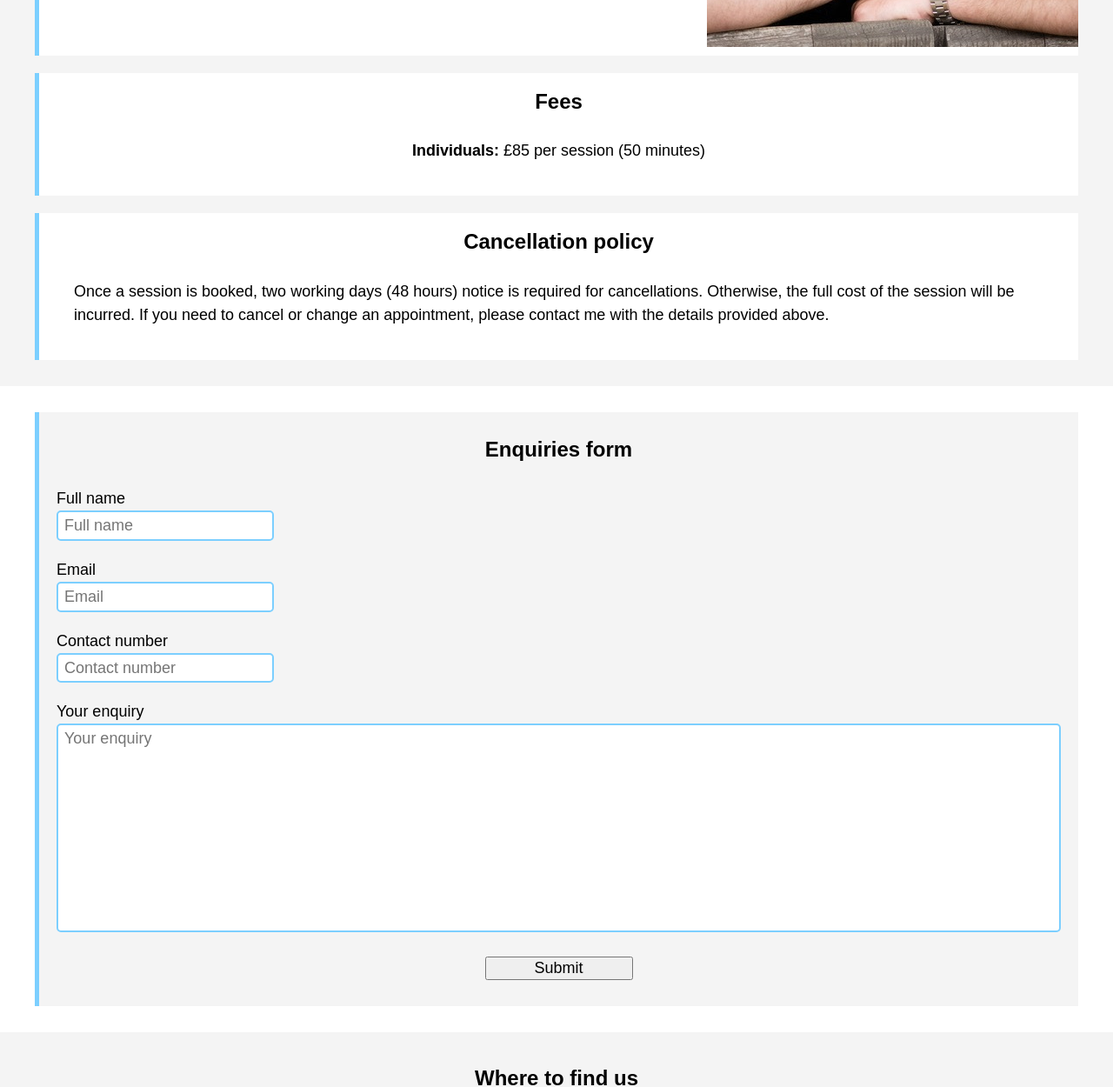
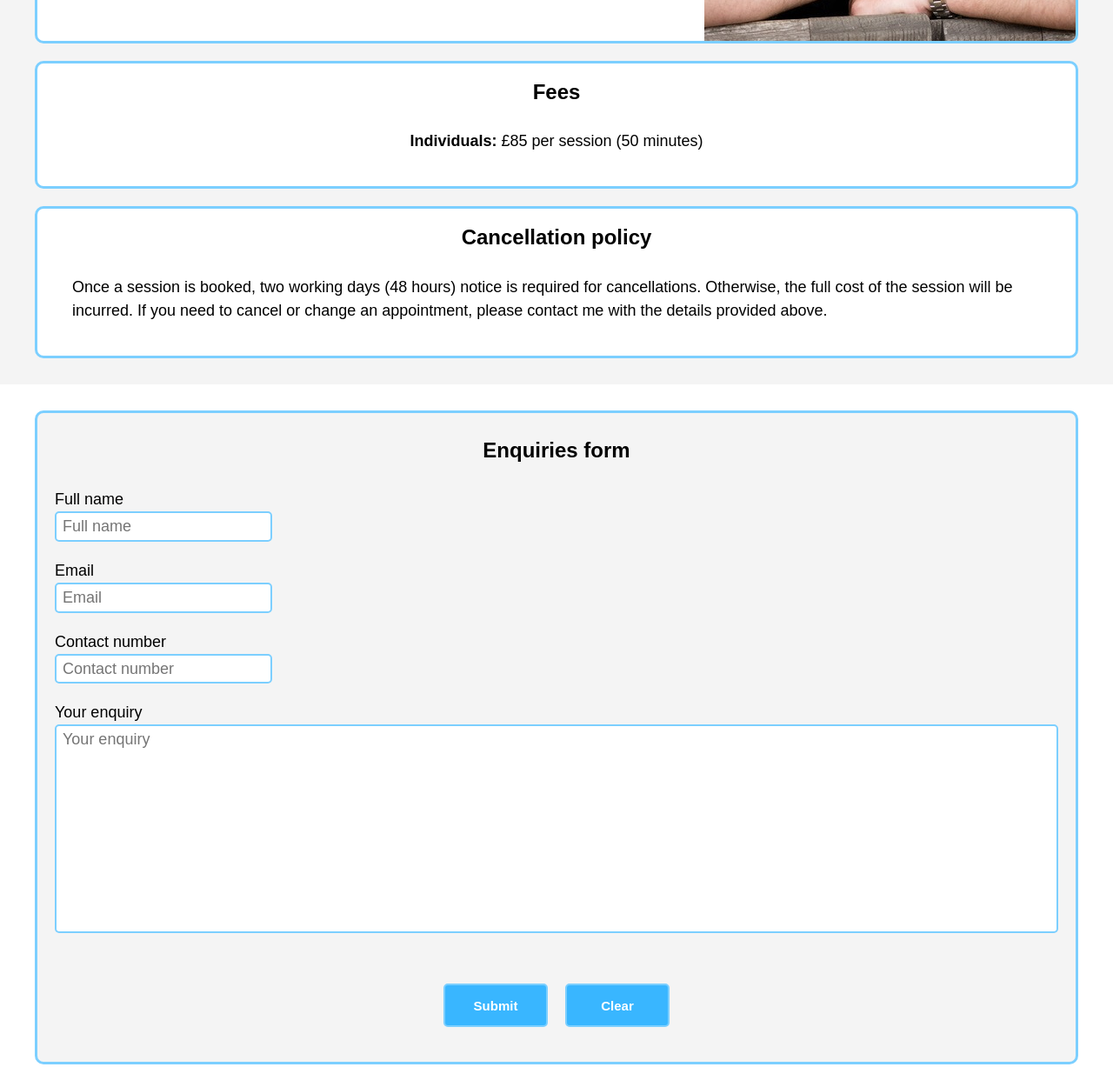
Before and after one commit to SasanTazayoni/integrate-therapy, a React (Vite) app: page /contact in a window 1280 px wide. Shown: the part 709-1959 px from the top of the page at 87% size. Built offline with nearby package versions, Linux system fonts and the light colour scheme; a web font is replaced by a local one.

Commit message:
Update styles for Contact page

```diff
--- a/src/assets/css/styles.css
+++ b/src/assets/css/styles.css
@@ -639,47 +639,19 @@ a:hover {
   margin: 4rem 0;
 }
 
-@media screen and (max-width: 360px) {
-  .container--white {
-    border-left: 2px solid var(--color-border);
-  }
-
-  .container--grey {
-    border-left: 2px solid var(--color-border);
-  }
-
-  .block--top {
-    padding-top: 8rem;
-  }
-
-  .container__buttons {
-    flex-direction: column;
-  }
-}
-
 @media screen and (min-width: 470px) {
   .container--buttons {
     flex-direction: row;
   }
 }
 
-@media screen and (min-width: 361px) and (max-width: 767px) {
-  .container--white {
-    border-left: 3px solid var(--color-border);
-  }
-
-  .container--grey {
-    border-left: 3px solid var(--color-border);
-  }
-}
-
 @media screen and (min-width: 768px) {
   .container--large {
     max-width: 85vw;
   }
 }
 
-@media screen and (min-width: 768px) and (max-width: 1023px) {
+@media screen and (max-width: 1024px) {
   .container--white {
     border-left: 4px solid var(--color-border);
   }
@@ -693,11 +665,35 @@ a:hover {
   .hobbies__container {
     gap: 0;
   }
+
+  .container--white {
+    border-left: 3px solid var(--color-border);
+  }
+
+  .container--grey {
+    border-left: 3px solid var(--color-border);
+  }
 }
 
 @media screen and (max-width: 360px) {
   .hobbies__container {
     display: none;
+  }
+
+  .container--white {
+    border-left: 2px solid var(--color-border);
+  }
+
+  .container--grey {
+    border-left: 2px solid var(--color-border);
+  }
+
+  .block--top {
+    padding-top: 8rem;
+  }
+
+  .container__buttons {
+    flex-direction: column;
   }
 }
 
@@ -1645,6 +1641,13 @@ a:hover {
 
 /* Contact page */
 
+.contact-card__container {
+  padding: 0;
+  border-radius: 10px;
+  border: 3px solid var(--color-border);
+  overflow: hidden;
+}
+
 .contact__card {
   display: flex;
   flex-direction: column;
@@ -1672,6 +1675,8 @@ a:hover {
 .contact__fees-card {
   margin: 2rem 0;
   padding: 2rem 4rem;
+  border-radius: 10px;
+  border: 3px solid var(--color-border);
 }
 
 .contact__fees-card p {
@@ -1681,10 +1686,17 @@ a:hover {
 .contact__cancellation-card {
   margin: 2rem 0;
   padding: 2rem 4rem;
+  border-radius: 10px;
+  border: 3px solid var(--color-border);
 }
 
 .contact__cancellation-card > p {
   text-align: left;
+}
+
+.contact-form__container {
+  border-radius: 10px;
+  border: 3px solid var(--color-border);
 }
 
 .contact__form-block {
@@ -1707,13 +1719,10 @@ a:hover {
   width: 100%;
 }
 
-.contact__btn-container {
+.contact__form-button-container {
   display: flex;
   justify-content: center;
-}
-
-.contact__submit-btn {
-  width: 170px;
+  margin-top: 1rem;
 }
 
 @media screen and (max-width: 360px) {
--- a/src/pages/Contact.tsx
+++ b/src/pages/Contact.tsx
@@ -1,7 +1,17 @@
+import { useRef } from "react";
 import Navbar from "../components/Navigation";
 import Footer from "../components/Footer";
+import Button from "../components/Button";
 
 export default function Contact() {
+  const formRef = useRef<HTMLFormElement>(null);
+
+  const clearForm = () => {
+    if (formRef.current) {
+      formRef.current.reset();
+    }
+  };
+
   return (
     <>
       <Navbar />
@@ -9,7 +19,7 @@ export default function Contact() {
       <section className="block block--grey block--top-castrated">
         <h2>Contact me</h2>
         <div className="container">
-          <div className="container--white">
+          <div className="container--white contact-card__container">
             <div className="grid grid--1x2-alt">
               <div className="contact__card">
                 <p>
@@ -17,8 +27,7 @@ export default function Contact() {
                   <a href="/faq" className="contact__strong">
                     FAQ
                   </a>
-                  .
-                  <br />
+                  .<br />
                   Please contact me with the details below:
                 </p>
                 <p>
@@ -72,8 +81,9 @@ export default function Contact() {
 
       <section className="block block--white contact__form-block">
         <div className="container">
-          <div className="container--grey">
+          <div className="container--grey contact-form__container">
             <form
+              ref={formRef}
               className="contact__form"
               action="https://formspree.io/f/xgergodj"
               method="POST"
@@ -129,13 +139,12 @@ export default function Contact() {
                   maxLength={300}
                 ></textarea>
               </div>
-              <div className="contact__btn-container">
-                <button
-                  className="btn btn--secondary contact__submit-btn"
-                  type="submit"
-                >
-                  Submit
-                </button>
+
+              <div className="container__buttons">
+                <Button type="submit">Submit</Button>
+                <Button type="button" onClick={clearForm}>
+                  Clear
+                </Button>
               </div>
             </form>
           </div>
@@ -146,14 +155,16 @@ export default function Contact() {
         <div className="container">
           <h3 className="block__header">Where to find us</h3>
           <iframe
-            className="contact-map__container"
             src="https://www.google.com/maps/embed?pb=!1m18!1m12!1m3!1d2484.285644406752!2d-0.22501694831186675!3d51.48962547953231!2m3!1f0!2f0!3f0!3m2!1i1024!2i768!4f13.1!3m3!1m2!1s0x48760fb9f9740375%3A0x3da2c9c882211840!2s77%20Fulham%20Palace%20Rd%2C%20London%20W6%208JA!5e0!3m2!1sen!2suk!4v1637158751612!5m2!1sen!2suk"
             width="100%"
             height={600}
-            style={{ border: 0 }}
+            style={{
+              border: "3px solid var(--color-border)",
+              borderRadius: "10px",
+            }}
             allowFullScreen
             loading="lazy"
-          ></iframe>
+          />
         </div>
       </section>
 
```
